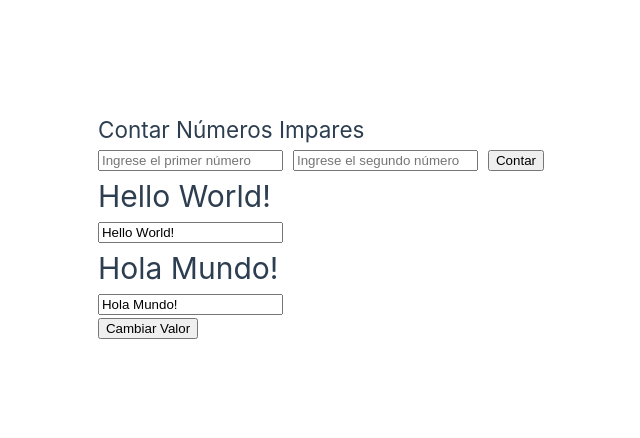
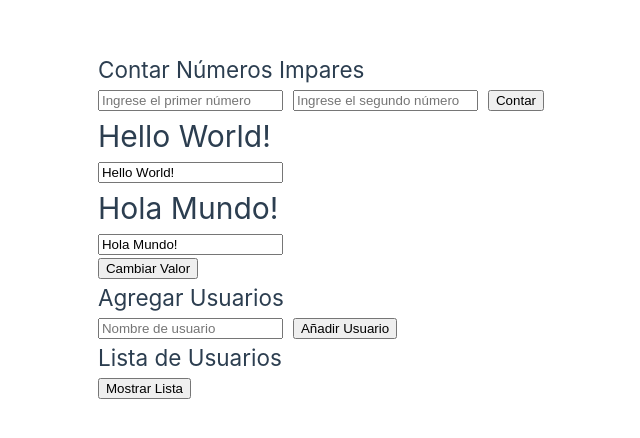
Before and after one commit to NEBULA1978/VUE3-COMPONENTES, a Vue app: page / in a window 1280 px wide. Shown: the part 174-612 px from the top of the page, without its empty margins (96-736 px from the left). Built offline with nearby package versions, Linux system fonts and the light colour scheme.

Commit message:
Ceando componentes3

```diff
--- a/src/App.vue
+++ b/src/App.vue
@@ -2,17 +2,20 @@
   <div>
     <ContadorImpares />
     <InputFields />
+    <Usuarios />
   </div>
 </template>
 
 <script>
 import ContadorImpares from './components/ContadorImpares.vue';
 import InputFields from './components/InputFields.vue';
+import Usuarios from './components/Usuarios.vue';
 
 export default {
   components: {
     ContadorImpares,
-    InputFields
+    InputFields,
+    Usuarios
   }
 };
 </script>
--- /dev/null
+++ b/src/components/Usuarios.vue
@@ -0,0 +1,39 @@
+<template>
+    <div>
+        <h2>Agregar Usuarios</h2>
+        <form @submit.prevent="agregarUsuario">
+            <input v-model="nuevoUsuario" placeholder="Nombre de usuario">
+            <button>Añadir Usuario</button>
+        </form>
+
+        <h2>Lista de Usuarios</h2>
+        <button @click="toggleLista">{{ mostrarLista ? 'Ocultar' : 'Mostrar' }} Lista</button>
+
+        <ul v-if="mostrarLista">
+            <li v-for="(usuario, index) in usuarios" :key="index">{{ usuario }}</li>
+        </ul>
+    </div>
+</template>
+
+<script>
+export default {
+    data() {
+        return {
+            nuevoUsuario: '',
+            usuarios: ['Usuario 1', 'Usuario 2', 'Usuario 3'],
+            mostrarLista: false
+        };
+    },
+    methods: {
+        agregarUsuario() {
+            if (this.nuevoUsuario.trim() !== '') {
+                this.usuarios.push(this.nuevoUsuario);
+                this.nuevoUsuario = ''; // Limpiamos el campo de entrada
+            }
+        },
+        toggleLista() {
+            this.mostrarLista = !this.mostrarLista;
+        }
+    }
+};
+</script>
```
